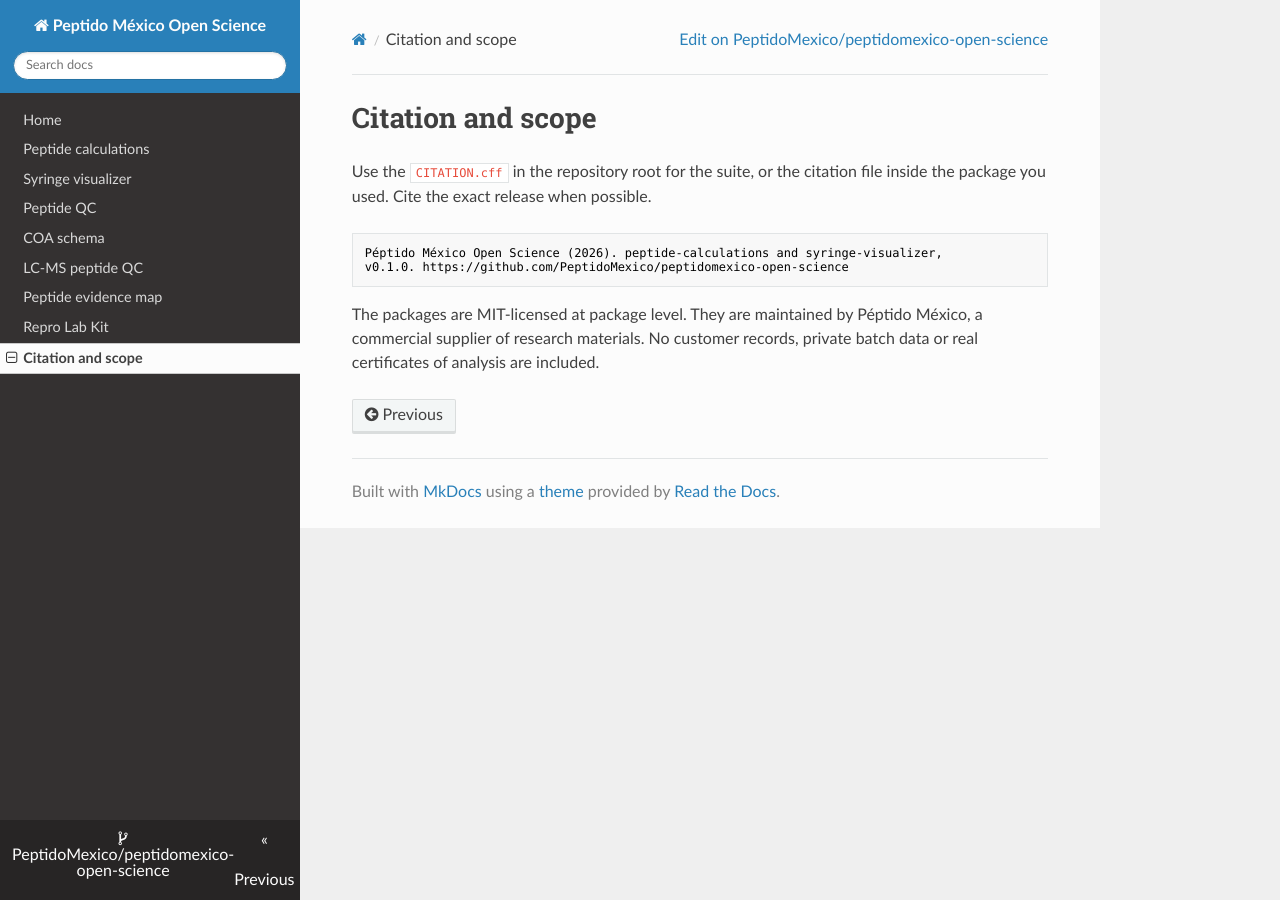
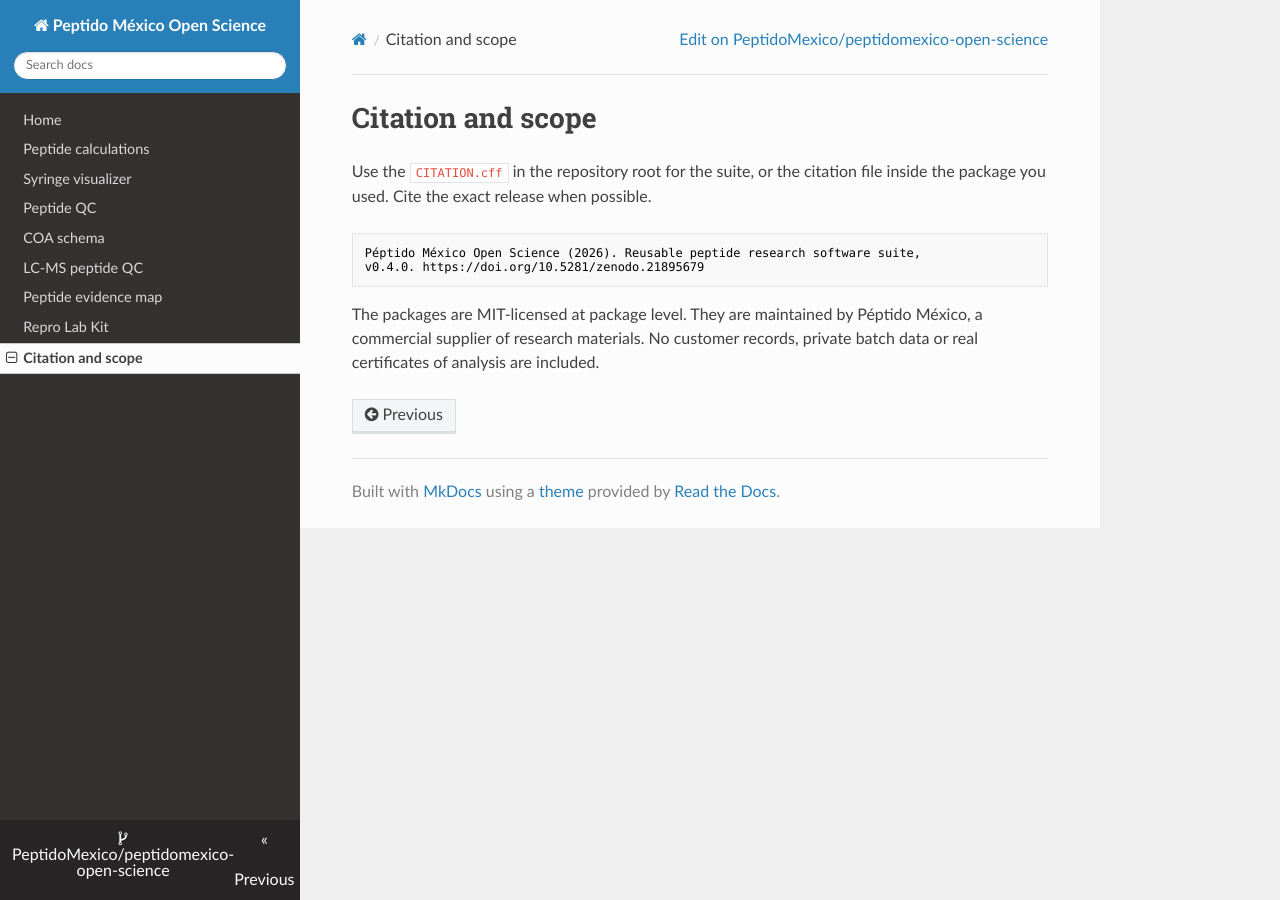
Before and after one commit to PeptidoMexico/peptidomexico-open-science, an MkDocs documentation site: the page built from docs/open-source/citation.md, in a window 1280 px wide. Built offline with MkDocs 1.6.1, drawn with Linux system fonts in a browser that asks for light colours; nearby versions of some CDN libraries.

Commit message:
Refresh v0.4.0 citation guidance

````diff
--- a/docs/open-source/citation.md
+++ b/docs/open-source/citation.md
@@ -4,8 +4,8 @@ Use the `CITATION.cff` in the repository root for the suite, or the citation fil
 inside the package you used. Cite the exact release when possible.
 
 ```text
-Péptido México Open Science (2026). peptide-calculations and syringe-visualizer,
-v0.1.0. https://github.com/PeptidoMexico/peptidomexico-open-science
+Péptido México Open Science (2026). Reusable peptide research software suite,
+v0.4.0. https://doi.org/10.5281/zenodo.21895679
 ```
 
 The packages are MIT-licensed at package level. They are maintained by Péptido
````
